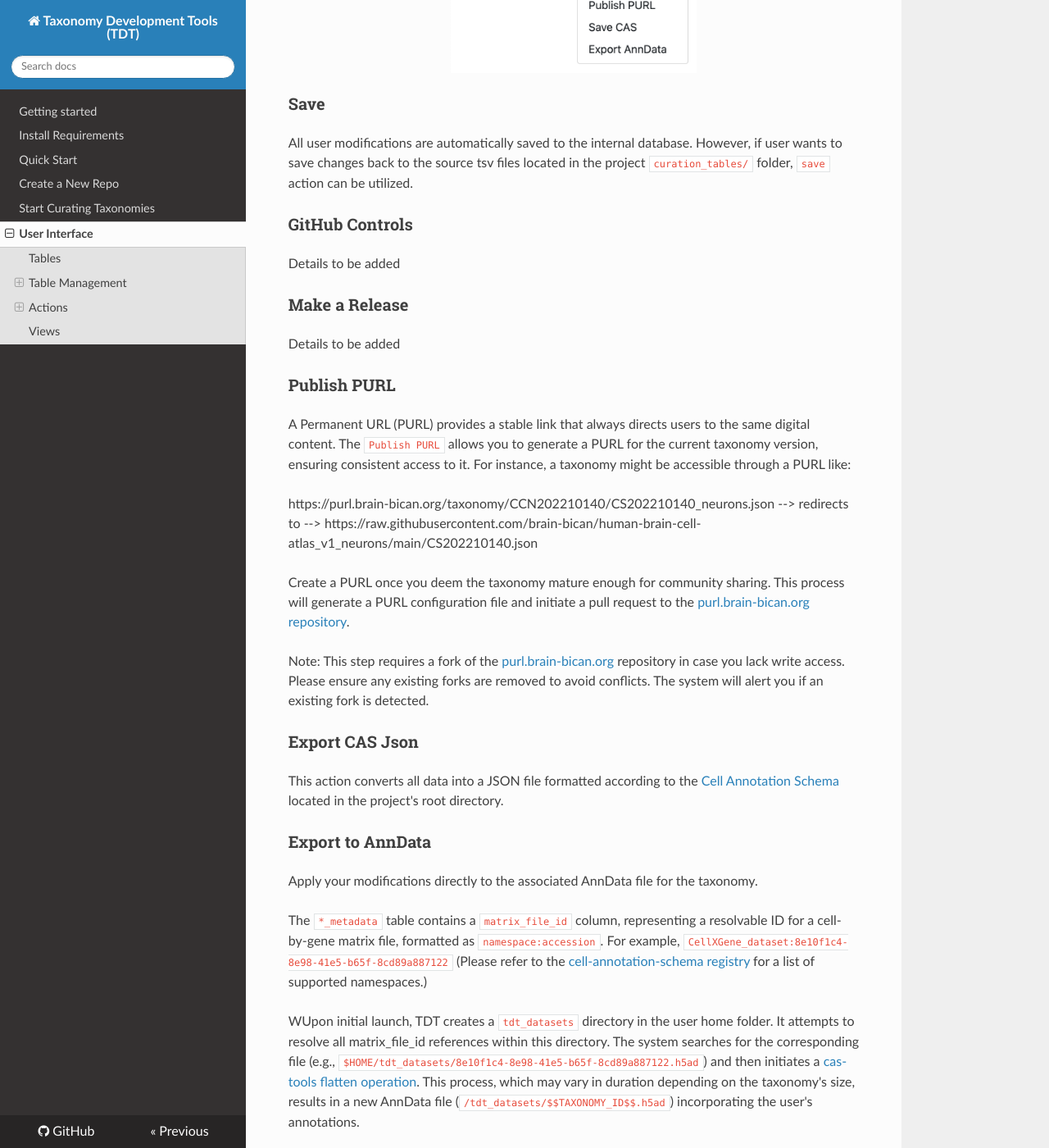
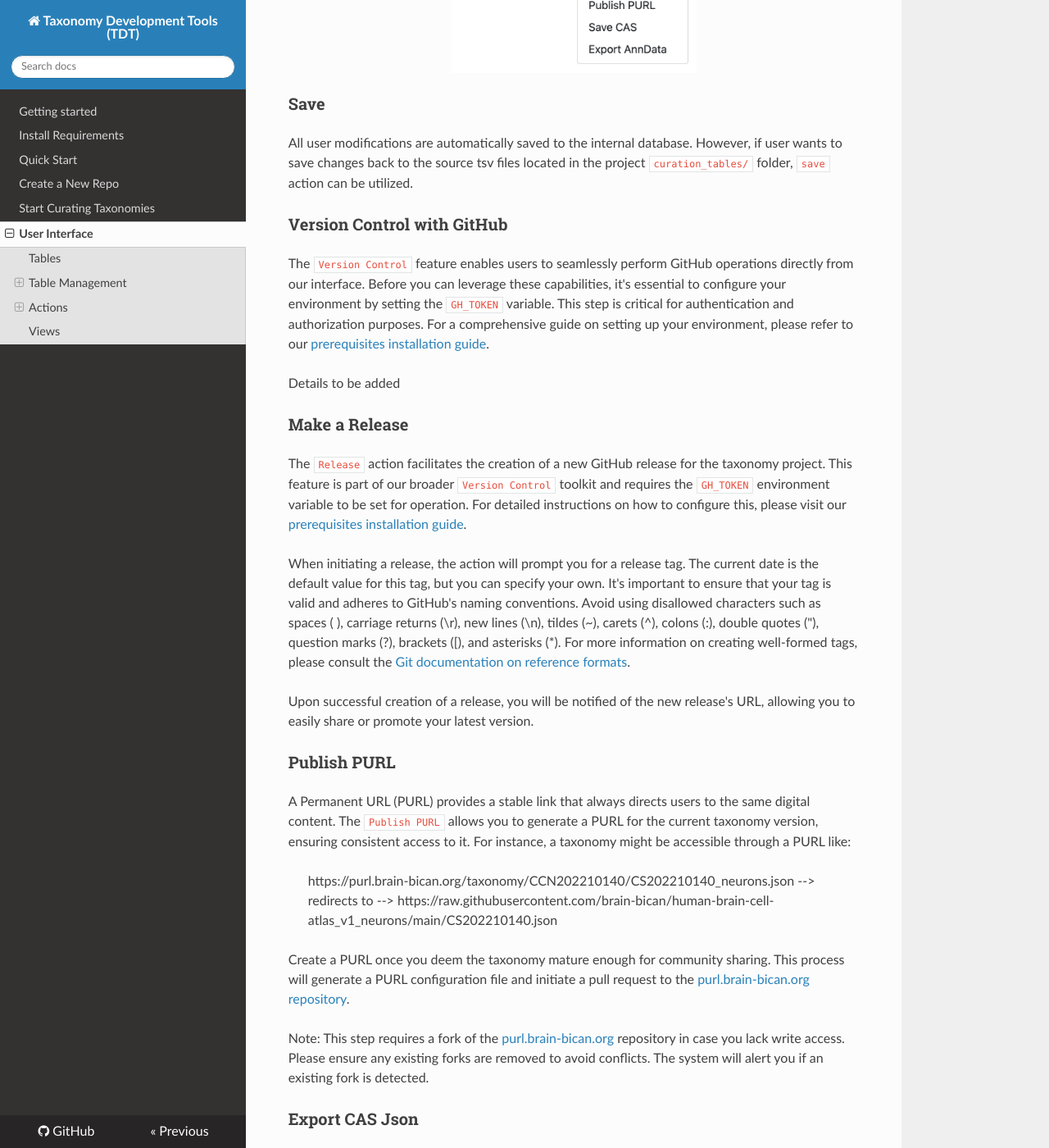
Before and after one commit to brain-bican/taxonomy-development-tools, an MkDocs documentation site: the page built from docs/UserInterface.md, in a window 1280 px wide and 1400 px high, scrolled down 3391 px. Shown: the whole window at 82% size. Built offline with MkDocs 1.6.1, drawn with Linux system fonts in a browser that asks for light colours; nearby versions of some CDN libraries.

```diff
--- a/docs/UserInterface.md
+++ b/docs/UserInterface.md
@@ -74,19 +74,25 @@ By clicking on column names, data sort and filter pop-up widget can be activated
 
 All user modifications are automatically saved to the internal database. However, if user wants to save changes back to the source tsv files located in the project `curation_tables/` folder, `save` action can be utilized.
 
-### GitHub Controls
+### Version Control with GitHub
+
+The `Version Control` feature enables users to seamlessly perform GitHub operations directly from our interface. Before you can leverage these capabilities, it's essential to configure your environment by setting the `GH_TOKEN` variable. This step is critical for authentication and authorization purposes. For a comprehensive guide on setting up your environment, please refer to our [prerequisites installation guide](https://github.com/brain-bican/taxonomy-development-tools/blob/main/docs/Build.md#git).
 
 Details to be added
 
 ### Make a Release
 
-Details to be added
+The `Release` action facilitates the creation of a new GitHub release for the taxonomy project. This feature is part of our broader `Version Control` toolkit and requires the `GH_TOKEN` environment variable to be set for operation. For detailed instructions on how to configure this, please visit our [prerequisites installation guide](https://github.com/brain-bican/taxonomy-development-tools/blob/main/docs/Build.md#git).
+
+When initiating a release, the action will prompt you for a release tag. The current date is the default value for this tag, but you can specify your own. It's important to ensure that your tag is valid and adheres to GitHub's naming conventions. Avoid using disallowed characters such as spaces ( ), carriage returns (\r), new lines (\n), tildes (~), carets (^), colons (:), double quotes ("), question marks (?), brackets ([), and asterisks (*). For more information on creating well-formed tags, please consult the [Git documentation on reference formats](https://git-scm.com/docs/git-check-ref-format).
+
+Upon successful creation of a release, you will be notified of the new release's URL, allowing you to easily share or promote your latest version.
 
 ### Publish PURL
 
 A Permanent URL (PURL) provides a stable link that always directs users to the same digital content. The `Publish PURL` allows you to generate a PURL for the current taxonomy version, ensuring consistent access to it. For instance, a taxonomy might be accessible through a PURL like:
 
-https://purl.brain-bican.org/taxonomy/CCN202210140/CS202210140_neurons.json --> redirects to --> https://raw.githubusercontent.com/brain-bican/human-brain-cell-atlas_v1_neurons/main/CS202210140.json
+> https://purl.brain-bican.org/taxonomy/CCN202210140/CS202210140_neurons.json --> redirects to --> https://raw.githubusercontent.com/brain-bican/human-brain-cell-atlas_v1_neurons/main/CS202210140.json
 
 Create a PURL once you deem the taxonomy mature enough for community sharing. This process will generate a PURL configuration file and initiate a pull request to the [purl.brain-bican.org repository](https://github.com/brain-bican/purl.brain-bican.org).
 
--- a/nanobot/src/resources/table.html
+++ b/nanobot/src/resources/table.html
@@ -300,13 +300,11 @@
       {% for column, cell in r|items -%}
       {% if column == "row_number" %}
       <!-- extend-start -->
-      {% if  table.table not in ["table"] %}
-      <!-- extend-end -->
       <td>
-        <a class="btn btn-sm" href="{{ table.href }}/row/{{ cell.value }}?view={{ table.edit_view or 'form' }}"><i
+        <a class="btn btn-sm" {% if table.table in ["table"] %} hidden="true" {% endif %} href="{{ table.href }}/row/{{ cell.value }}?view={{ table.edit_view or 'form' }}"><i
             class="bi-pencil" style="color: #adb5bd;"></i></a>
       </td>
-      {% endif %}
+      <!-- extend-end -->
       {% else %}
       <td class="{{ cell.classes|join(" , ") }}">
         {% if cell.nulltype %}
```
Also changed, not shown: docs/QuickStart.md (+10 -5 lines), 4 other files.
